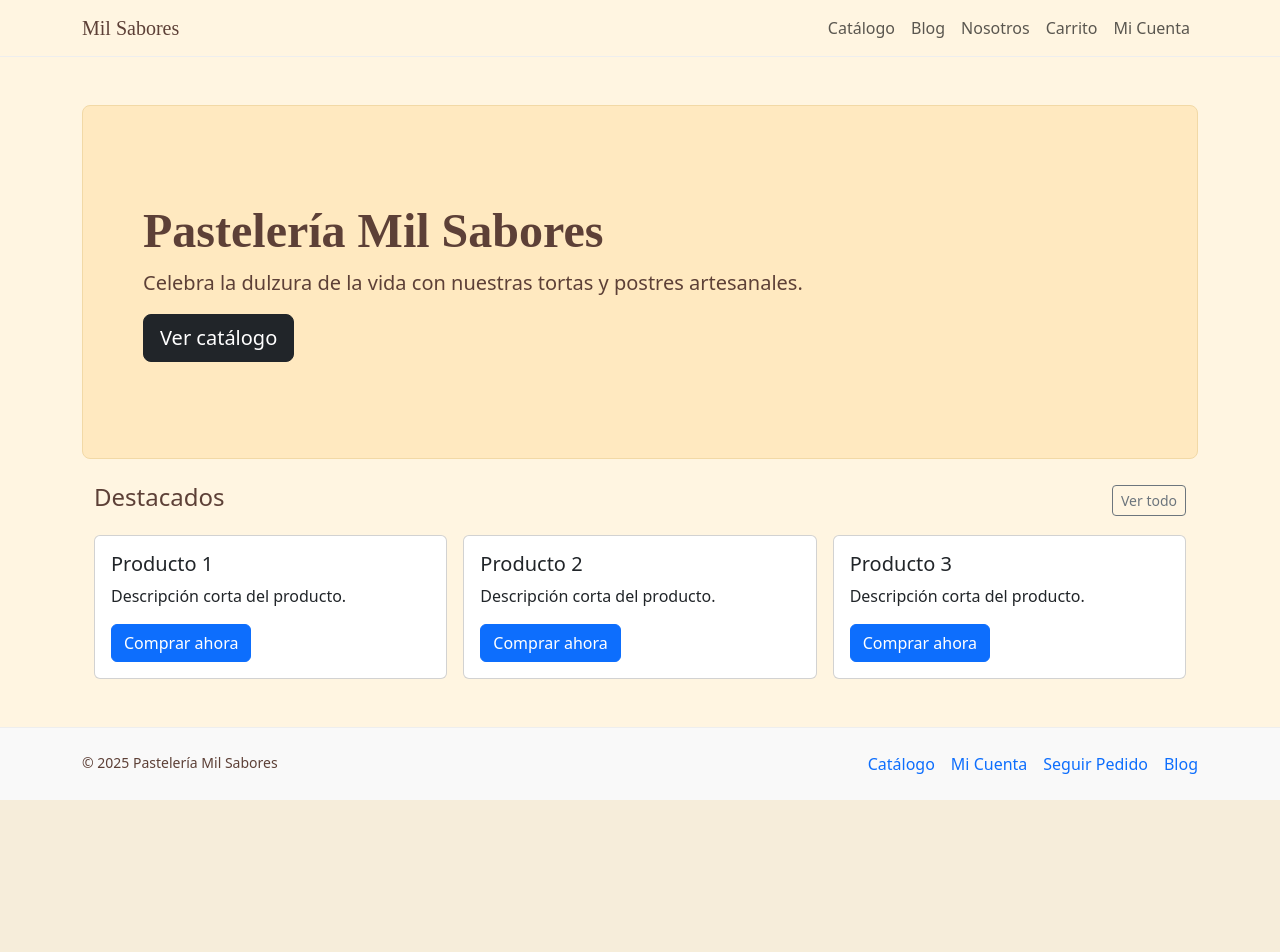
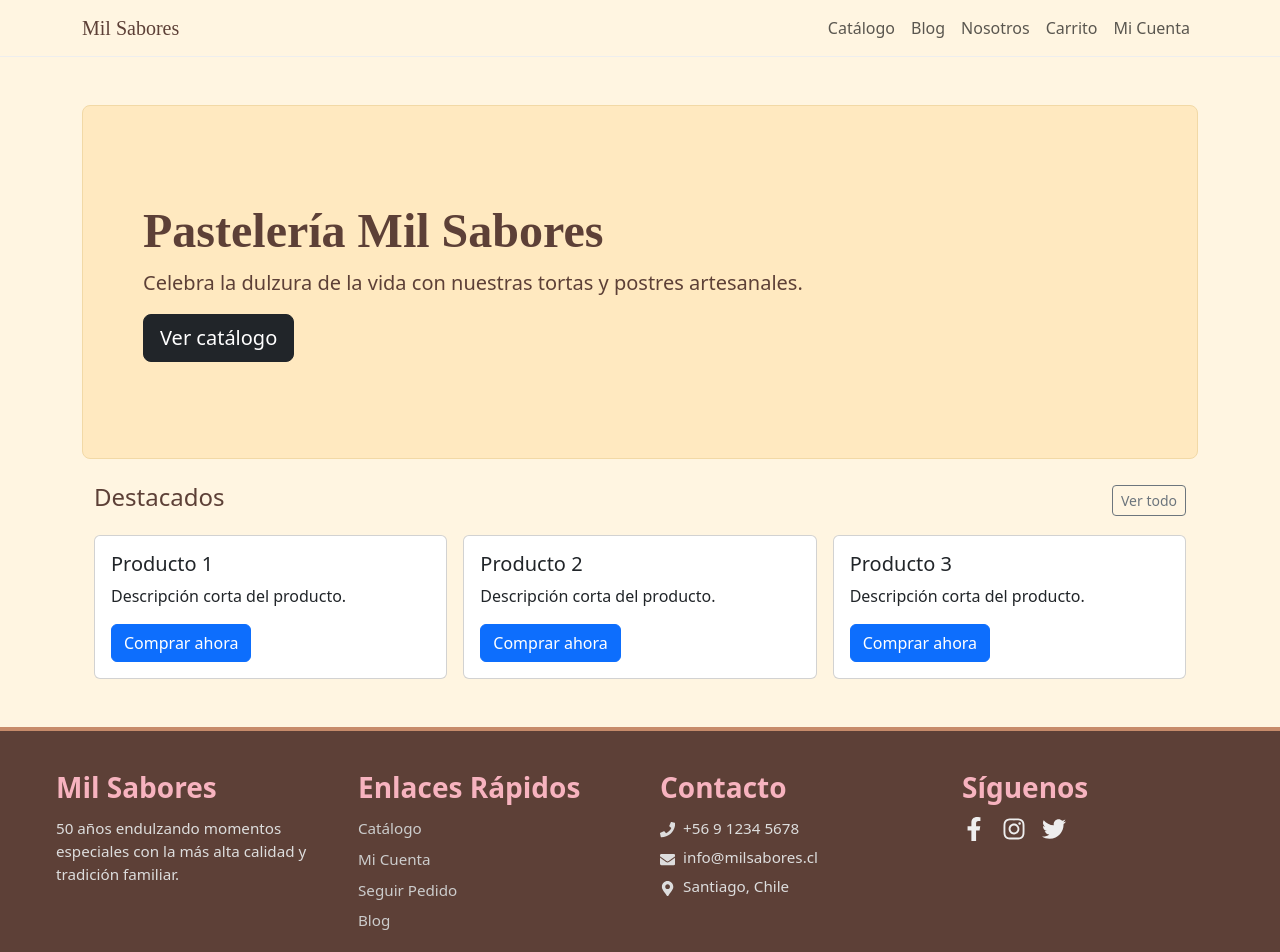
Before and after one commit to RDTmc/react-mil-sabores, a React (Vite) app: page / in a window 1280 px wide. Shown: the top 952 px of the page. Before the commit the page ends 800 px from the top, so only its background shows below. Built offline with nearby package versions, Linux system fonts and the light colour scheme.

Commit message:
Actualizacion de Footer
Se actualiza Footer y se crea Footer.css

```diff
--- a/package.json
+++ b/package.json
@@ -16,6 +16,7 @@
     "react": "^19.1.1",
     "react-bootstrap": "^2.10.10",
     "react-dom": "^19.1.1",
+    "react-icons": "^5.5.0",
     "react-router-dom": "^7.9.4",
     "react-router-hash-link": "^2.4.3"
   },
--- /dev/null
+++ b/src/components/FooterMS.css
@@ -0,0 +1,76 @@
+.ms-footer{
+  background:#5d4037;               /* marrón de fondo */
+  color:#ddd;                        /* texto general */
+  border-top:4px solid #c78b6a;      /* línea superior fina */
+  padding:2.5rem 0 1.5rem;
+  font-size:0.95rem;
+}
+
+.contenedor-footer{
+  max-width:1200px;
+  margin:0 auto;
+  padding:0 1rem;
+}
+
+.footer-contenido{
+  display:grid;
+  grid-template-columns: repeat(4, 1fr);
+  gap:2.5rem;
+  align-items:flex-start;
+}
+
+.footer-section h3{
+  margin:0 0 .75rem 0;
+  color:#f7b3bf;                     /* títulos rosados  */
+  font-weight:700;
+}
+
+.lista-enlaces{
+  list-style:none;
+  margin:0;
+  padding:0;
+}
+.lista-enlaces a{
+  color:#ccc;
+  text-decoration:none;
+}
+.lista-enlaces li + li{ margin-top:.5rem; }
+.lista-enlaces a:hover{ color:#fff; text-decoration:underline; }
+
+.footer-section p{
+  margin:.4rem 0;
+}
+
+.social{
+  display:flex;
+  gap:1rem;
+  align-items:center;
+}
+.social a{
+  color:#eee;
+  font-size:1.5rem;
+  line-height:1;
+  display:inline-flex;
+}
+.social a:hover{ color:#fff; }
+
+.divider{
+  border:0;
+  border-top:1px solid rgba(255,255,255,.25);
+  margin:2rem auto 1rem;
+  width:70%;
+}
+
+.footer-copy{
+  text-align:center;
+  color:#cfcfcf;
+  font-size:.9rem;
+}
+
+/* Responsive */
+@media (max-width: 992px){
+  .footer-contenido{ grid-template-columns: repeat(2, 1fr); }
+}
+@media (max-width: 576px){
+  .footer-contenido{ grid-template-columns: 1fr; }
+}
--- a/src/components/FooterMS.jsx
+++ b/src/components/FooterMS.jsx
@@ -1,13 +1,59 @@
+import "./FooterMS.css";
+import { FaFacebookF, FaInstagram, FaTwitter, FaPhone, FaEnvelope, FaMapMarkerAlt } from "react-icons/fa";
+
+
+
+
 export default function FooterMS() {
   return (
-    <footer className="mt-auto py-4" style={{ background:'#f9f9f9', borderTop:'1px solid #eee', color:'#5D4037' }}>
-      <div className="container d-flex justify-content-between flex-wrap gap-3">
-        <small>© {new Date().getFullYear()} Pastelería Mil Sabores</small>
-        <div className="d-flex gap-3">
-          <a href="/catalogo" className="text-decoration-none">Catálogo</a>
-          <a href="/registro" className="text-decoration-none">Mi Cuenta</a>
-          <a href="/pedido" className="text-decoration-none">Seguir Pedido</a>
-          <a href="/blog" className="text-decoration-none">Blog</a>
+    <footer className="ms-footer">
+      <div className="contenedor-footer">
+        <div className="footer-contenido">
+          <div className="footer-section">
+            <h3>Mil Sabores</h3>
+            <p>
+              50 años endulzando momentos especiales con la más alta calidad y
+              tradición familiar.
+            </p>
+          </div>
+
+          <div className="footer-section">
+            <h3>Enlaces Rápidos</h3>
+            <ul className="lista-enlaces">
+              <li><a href="/catalogo">Catálogo</a></li>
+              <li><a href="/registro">Mi Cuenta</a></li>
+              <li><a href="/pedido">Seguir Pedido</a></li>
+              <li><a href="/blog">Blog</a></li>
+            </ul>
+          </div>
+
+          <div className="footer-section">
+            <h3>Contacto</h3>
+            <p><FaPhone />&nbsp; +56 9 1234 5678</p>
+            <p><FaEnvelope />&nbsp; info@milsabores.cl</p>
+            <p><FaMapMarkerAlt />&nbsp; Santiago, Chile</p>
+          </div>
+
+          <div className="footer-section">
+            <h3>Síguenos</h3>
+            <div className="social">
+              <a href="https://www.facebook.com/pasteleria.candellesa/?locale=es_LA" target="_blank" rel="noopener noreferrer">
+                <FaFacebookF />
+              </a>
+              <a href="https://www.instagram.com/holycocoa.cl/?hl=es" target="_blank" rel="noopener noreferrer">
+                <FaInstagram />
+              </a>
+              <a href="https://x.com/tocasdelicias" target="_blank" rel="noopener noreferrer">
+                <FaTwitter />
+              </a>
+            </div>
+          </div>
+        </div>
+
+        <hr className="divider" />
+
+        <div className="footer-copy">
+          <p>© {new Date().getFullYear()} Pastelería Mil Sabores. Todos los derechos reservados.</p>
         </div>
       </div>
     </footer>
```
Also changed, not shown: 1 other file (tests, documents, lock files or other folders).
